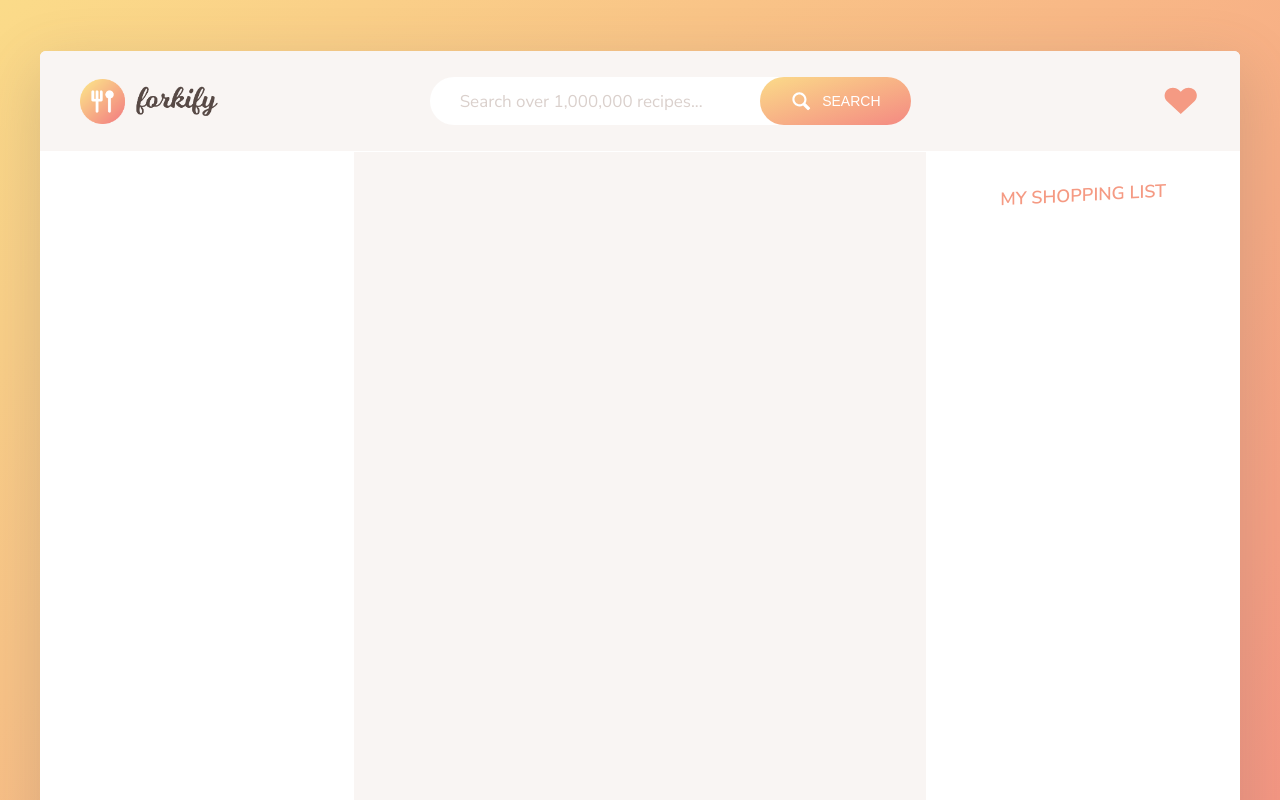
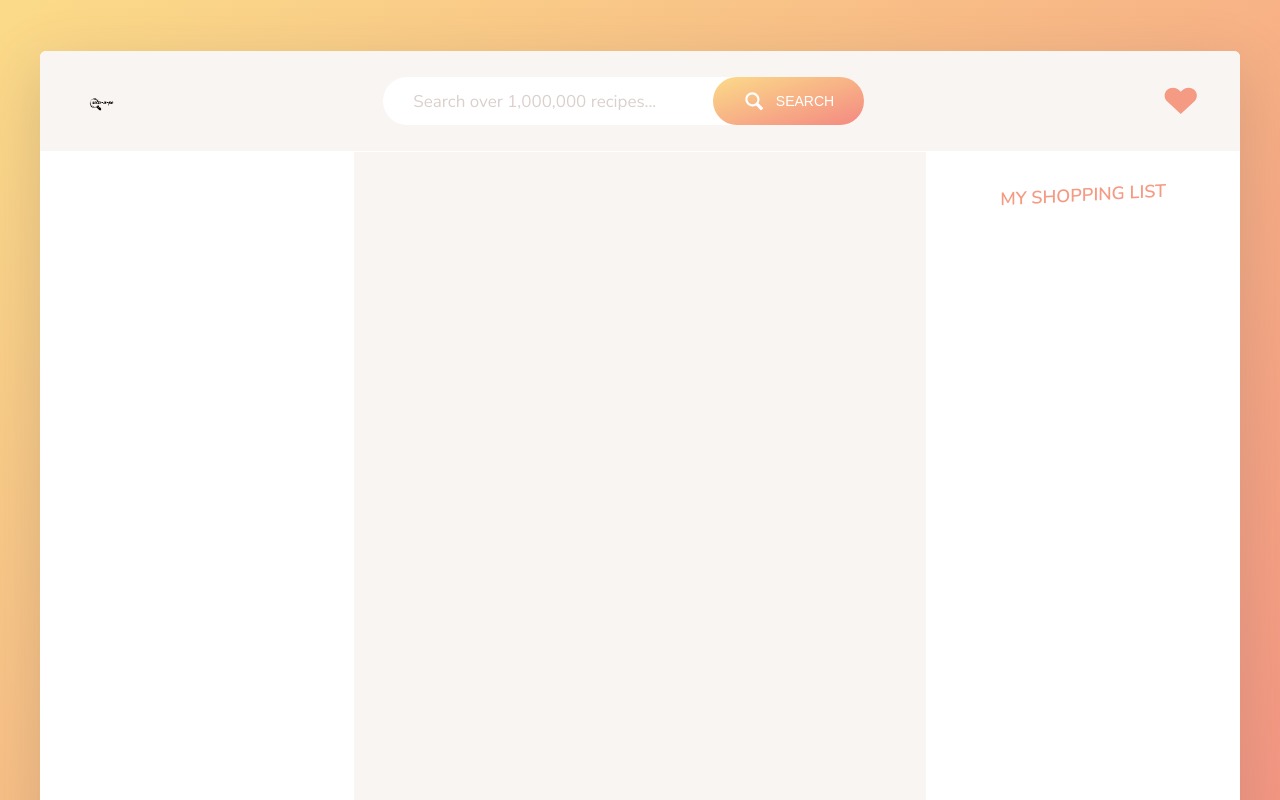
Before and after one commit to RinkuMonani/sear-a-pe, a website built with webpack: page src/index.html in a window 1280 px wide. Shown: the top 800 px of the page. Built offline with nearby package versions, Linux system fonts and the light colour scheme.

Commit message:
Added img url for new logo

```diff
--- a/src/index.html
+++ b/src/index.html
@@ -14,7 +14,8 @@
 <body>
     <div class="container">
         <header class="header">
-            <img src="img/logo.png" alt="Logo" class="header__logo">
+            <img src="img/logo2.png" alt="Logo" class="header__logo">
+            <!-- <h3 class="header__logo">SEAR-a-PE</h3> -->
 
             <form class="search">
                 <input type="text" class="search__field" placeholder="Search over 1,000,000 recipes...">
```
